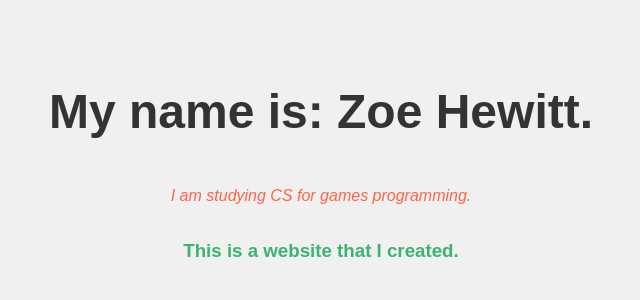
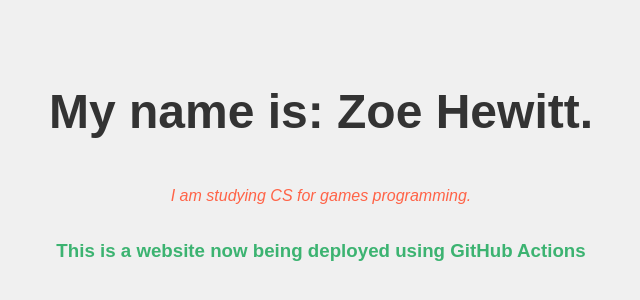
Before and after one commit to ZoeH811/GitHubTutorialCLI, a plain HTML site: page index.html in a window 1280 px wide. Shown: the part 234-534 px from the top of the page, without its empty margins (319-959 px from the left). Drawn offline with Linux system fonts and the light colour scheme.

Commit message:
Updated index.html with changes

```diff
--- a/index.html
+++ b/index.html
@@ -24,6 +24,6 @@
 <body>
     <h1>My name is: Zoe Hewitt.</h1>
     <p style="color:Tomato;"><em>I am studying CS for games programming.</em></p>
-    <h3 style="color:MediumSeaGreen;"> This is a website that I created.</h3>
+    <h3 style="color:MediumSeaGreen;"> This is a website now being deployed using GitHub Actions</h3>
 </body>
 </html>
```
